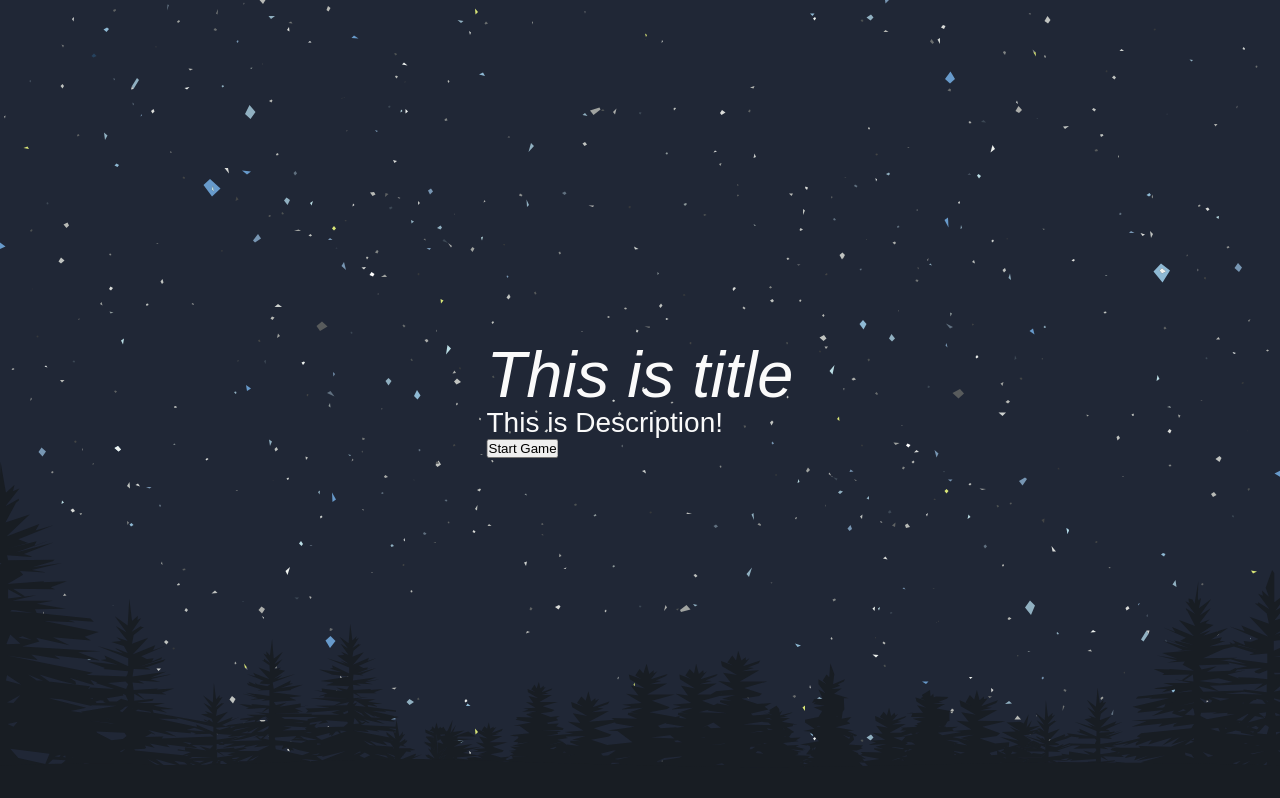
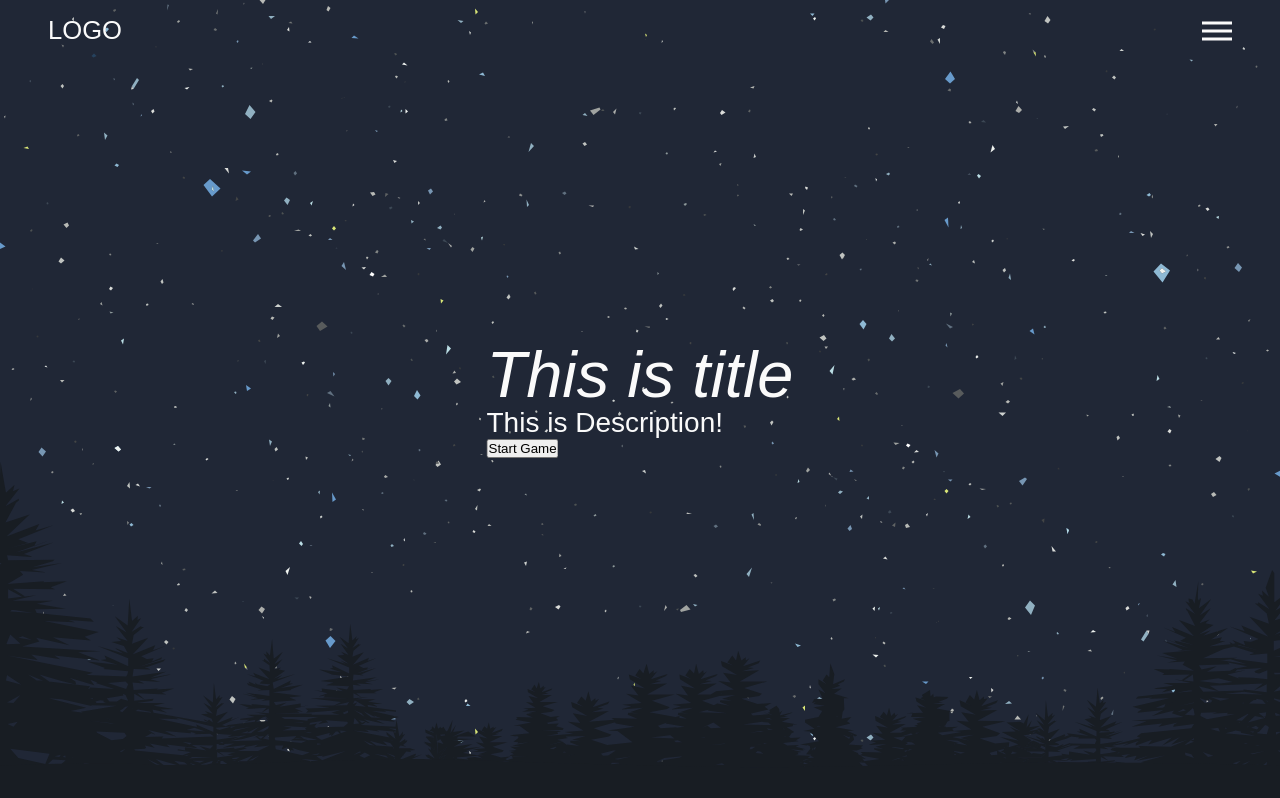
Before and after one commit to webdevdmitriy/pokemon-game, a React (Create React App) app: page / in a window 1280 px wide. Shown: the top 798 px of the page. Built offline with nearby package versions, Linux system fonts and the light colour scheme.

Commit message:
Реализован показ меню

```diff
--- a/src/App.js
+++ b/src/App.js
@@ -6,7 +6,6 @@ const App = () => {
 	const [page, setPage] = useState('app')
 
 	const handleChangePage = page => {
-		console.log('App')
 		setPage(page)
 	}
 
@@ -14,7 +13,7 @@ const App = () => {
 		case 'app':
 			return <HomePage onChangePage={handleChangePage} />
 		case 'game':
-			return <GamePage />
+			return <GamePage onChangePage={handleChangePage} />
 		default:
 			return <HomePage />
 	}
--- a/src/components/Menu/index.js
+++ b/src/components/Menu/index.js
@@ -1,9 +1,12 @@
+import cn from 'classnames'
+
 import s from './style.module.css'
-const Menu = () => {
+
+const Menu = ({ activeMenu }) => {
 	return (
-		<div class='menuContainer active/deactive'>
-			<div class='overlay' />
-			<div class='menuItems'>
+		<div className={cn(s.menuContainer, { [s.active]: activeMenu, [s.deactive]: !activeMenu })}>
+			<div className={s.overlay} />
+			<div className={s.menuItems}>
 				<ul>
 					<li>
 						<a href='#welcome'>HOME</a>
--- a/src/components/MenuHeader/index.js
+++ b/src/components/MenuHeader/index.js
@@ -1,29 +1,18 @@
-import { useState } from 'react'
+import React, { useState } from 'react'
 import Menu from '../Menu'
 import NavBar from '../NavBar'
 
 import s from './style.module.css'
-const Menu = () => {
+
+const MenuHeader = () => {
+	const [activeMenu, setMenuActive] = useState(false)
+	const handleShowMenu = () => setMenuActive(prevState => !prevState)
+
 	return (
-		<div class='menuContainer active/deactive'>
-			<div class='overlay' />
-			<div class='menuItems'>
-				<ul>
-					<li>
-						<a href='#welcome'>HOME</a>
-					</li>
-					<li>
-						<a href='#game'>GAME</a>
-					</li>
-					<li>
-						<a href='#about'>ABOUT</a>
-					</li>
-					<li>
-						<a href='#contact'>CONTACT</a>
-					</li>
-				</ul>
-			</div>
-		</div>
+		<React.Fragment>
+			<Menu activeMenu={activeMenu} />
+			<NavBar onShowMenu={handleShowMenu} activeMenu={activeMenu} />
+		</React.Fragment>
 	)
 }
 
--- a/src/components/NavBar/index.js
+++ b/src/components/NavBar/index.js
@@ -1,10 +1,16 @@
+import cn from 'classnames'
+
 import s from './style.module.css'
-const NavBar = () => {
+
+const NavBar = ({ onShowMenu, activeMenu }) => {
+	const onClickButtonMenu = () => {
+		onShowMenu && onShowMenu()
+	}
 	return (
-		<nav class='root'>
-			<div class='navWrapper'>
-				<p class='brand'>LOGO</p>
-				<a class='menuButton active'>
+		<nav className={s.root}>
+			<div className={s.navWrapper}>
+				<p className={s.brand}>LOGO</p>
+				<a className={cn(s.menuButton, { [s.active]: activeMenu })} onClick={onClickButtonMenu}>
 					<span />
 				</a>
 			</div>
--- a/src/routes/Game/index.js
+++ b/src/routes/Game/index.js
@@ -1,5 +1,13 @@
-const GamePage = () => {
-	return <div className=''>game page!11!1</div>
+const GamePage = ({ onChangePage }) => {
+	const handleClickButton = page => {
+		onChangePage && onChangePage('home')
+	}
+	return (
+		<div className=''>
+			<p>game page!11!1</p>
+			<button onClick={handleClickButton}>Домооооооой</button>
+		</div>
+	)
 }
 
 export default GamePage
--- a/src/routes/Home/index.js
+++ b/src/routes/Home/index.js
@@ -8,13 +8,14 @@ import BackGround from '../../assets/bg1.jpg'
 import s from './style.module.css'
 
 import POKEMONS from '../../assets/pokemons.json'
+import MenuHeader from '../../components/MenuHeader'
 function HomePage({ onChangePage }) {
 	const handleClickButton = page => {
-		console.log('HomePage')
 		onChangePage && onChangePage(page)
 	}
 	return (
 		<>
+			<MenuHeader />
 			<Header title='This is title' descr='This is Description!' onClickButton={handleClickButton} />
 			<Layout title='This is title!' descr='This is Description!' urlBg={BackGround}>
 				<p>
```
Also changed, not shown: 1 other file (tests, documents, lock files or other folders).
